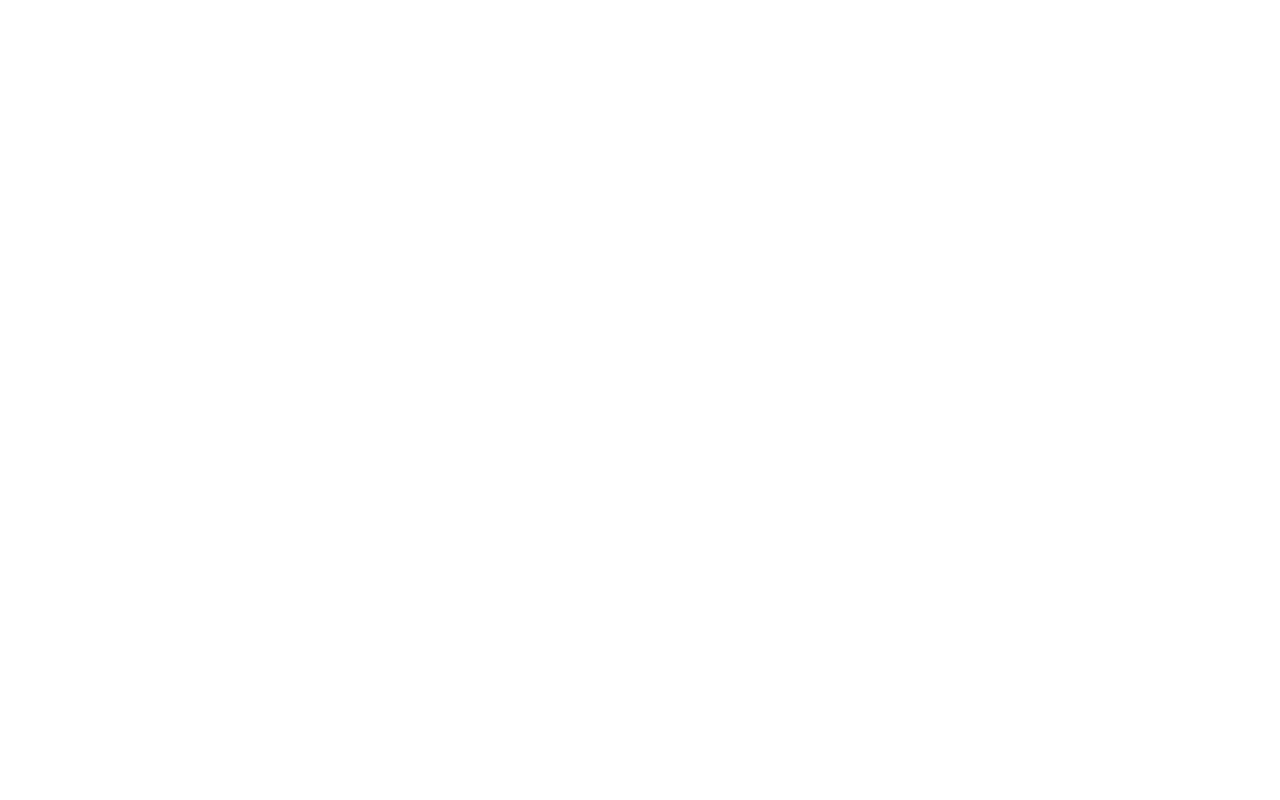
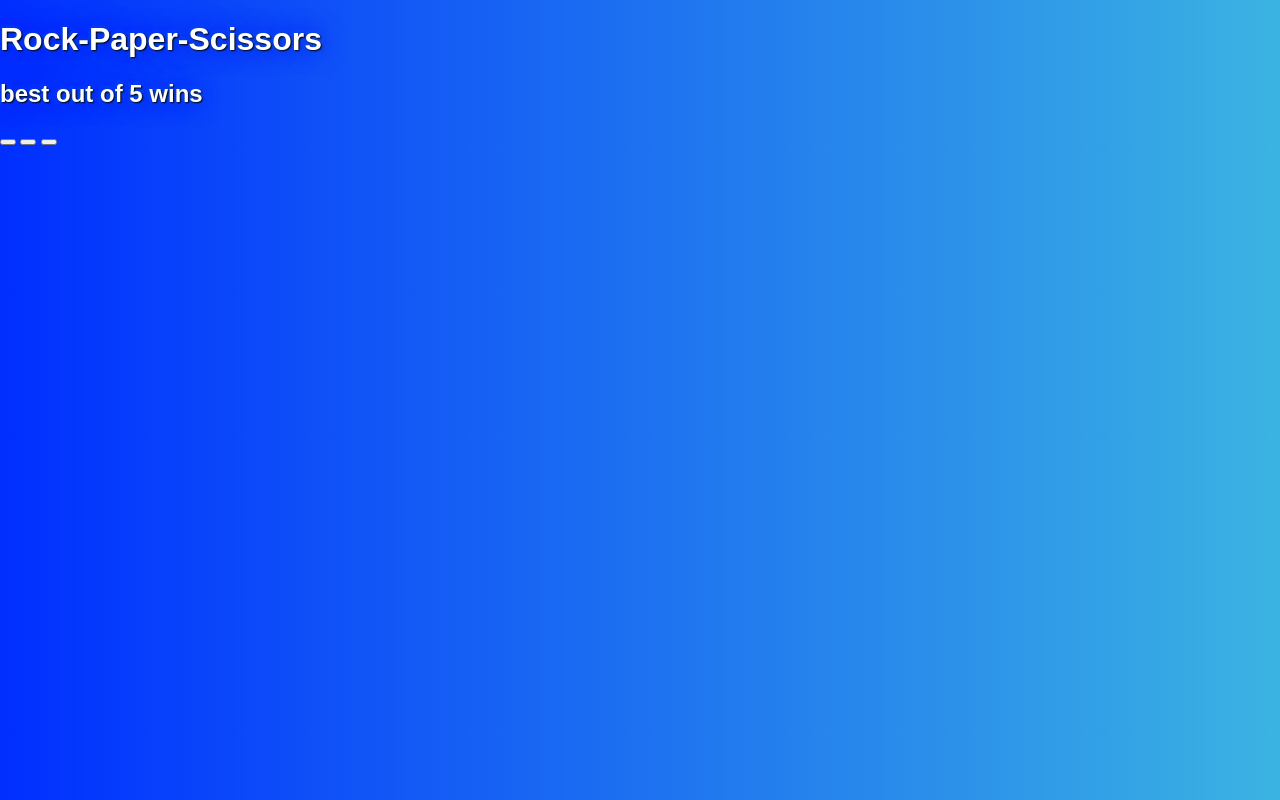
Before and after one commit to Nemesiscod3/rock-paper-scissors, a plain HTML site: page index.html in a window 1280 px wide. Drawn offline with Linux system fonts and the light colour scheme.

Commit message:
rock,paper,scissors 1.0

```diff
--- a/index.html
+++ b/index.html
@@ -15,6 +15,18 @@
 
 <body>
 
+    <h1> Rock-Paper-Scissors </h1>
+
+    <h2>best out of 5 wins</h2>
+
+    <div>
+
+        <button class="rock"></button>
+        <button class="paper"></button>
+        <button class="scissors"></button>
+
+    </div>
+
 </body>
 
 
--- a/script.js
+++ b/script.js
@@ -1,9 +1,9 @@
 function getcomputerchoice(){
 
-
+    choices = [ "Rock, Paper, Scissors"];
+    var ai = choices[Math.floor(Math.random() * choices.length)]
+    return ai;
 }
-
-
 
 function PlayRound(){
 
--- a/style.css
+++ b/style.css
@@ -0,0 +1,9 @@
+body{
+
+    margin: 0px;
+    padding: 0px;
+      font-family: "ヒラギノ角ゴ Pro W3", "Hiragino Kaku Gothic Pro",Osaka, "メイリオ", Meiryo, "ＭＳ Ｐゴシック", "MS PGothic", sans-serif;
+        background-image: linear-gradient(to right, rgb(0, 47, 255), rgb(59, 179, 226));
+        color: white;
+        text-shadow: 1px 1px 2px black, 0 0 25px blue, 0 0 5px rgb(21, 113, 218);
+  }
```
